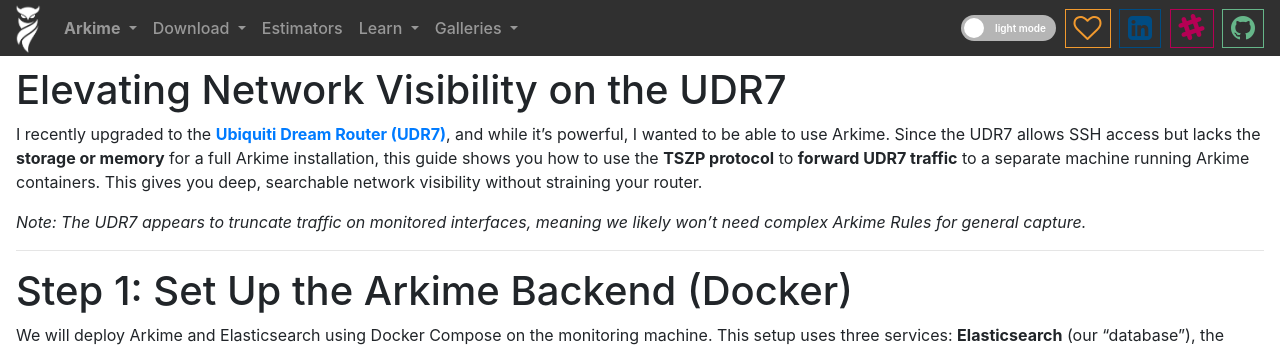
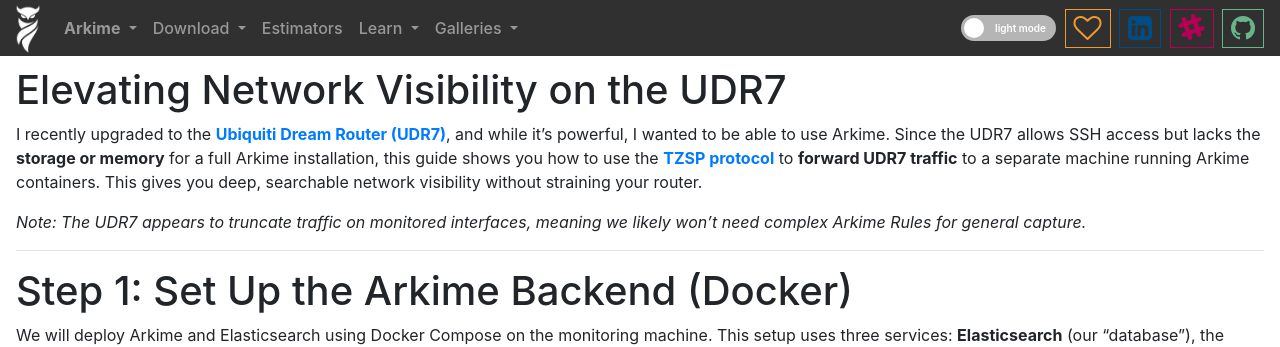
Before and after one commit to arkime/arkimeweb, a Jekyll site: the page built from _wiki/udr7.md, in a window 1280 px wide. Shown: the top 347 px of the page. Built offline with Jekyll 4.4.1, drawn with Linux system fonts in a browser that asks for light colours.

Commit message:
chore: typo on udr7 page

```diff
--- a/_wiki/udr7.md
+++ b/_wiki/udr7.md
@@ -10,7 +10,7 @@
 
 # Elevating Network Visibility on the UDR7
 
-I recently upgraded to the [**Ubiquiti Dream Router (UDR7)**](https://store.ui.com/us/en/products/udr7), and while it's powerful, I wanted to be able to use Arkime. Since the UDR7 allows SSH access but lacks the **storage or memory** for a full Arkime installation, this guide shows you how to use the **TSZP protocol** to **forward UDR7 traffic** to a separate machine running Arkime containers. This gives you deep, searchable network visibility without straining your router.
+I recently upgraded to the [**Ubiquiti Dream Router (UDR7)**](https://store.ui.com/us/en/products/udr7), and while it's powerful, I wanted to be able to use Arkime. Since the UDR7 allows SSH access but lacks the **storage or memory** for a full Arkime installation, this guide shows you how to use the [**TZSP protocol**](https://en.wikipedia.org/wiki/TZSP) to **forward UDR7 traffic** to a separate machine running Arkime containers. This gives you deep, searchable network visibility without straining your router.
 
 *Note: The UDR7 appears to truncate traffic on monitored interfaces, meaning we likely won't need complex Arkime Rules for general capture.*
 
```
